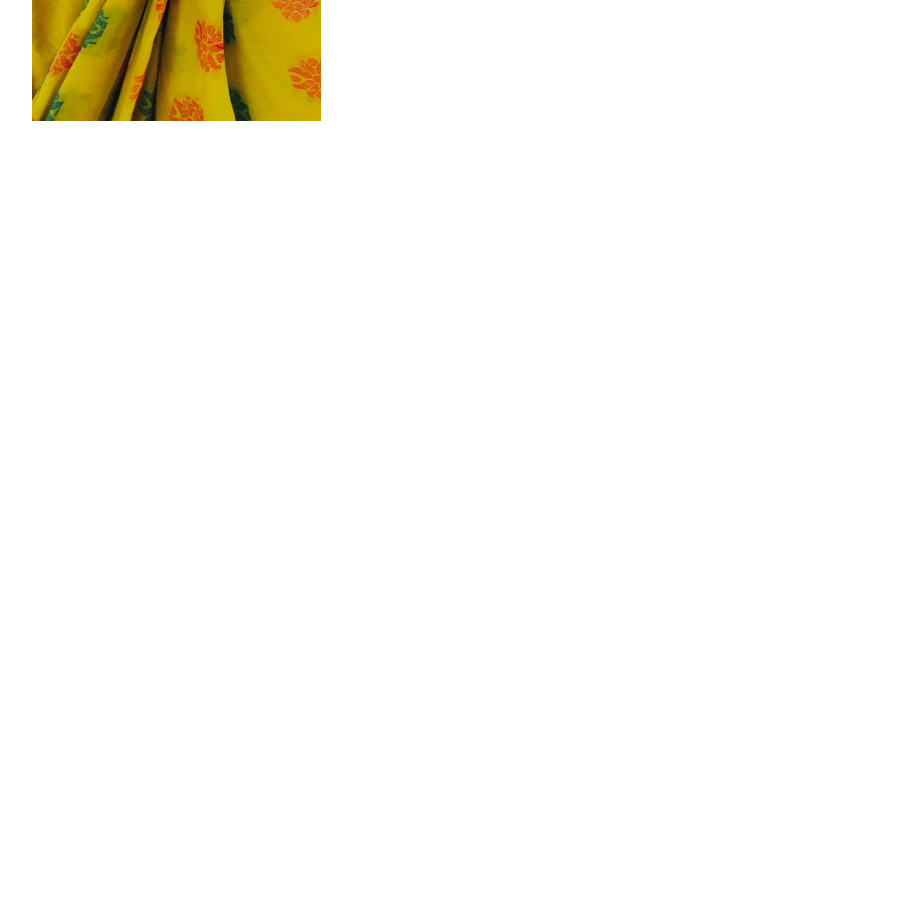
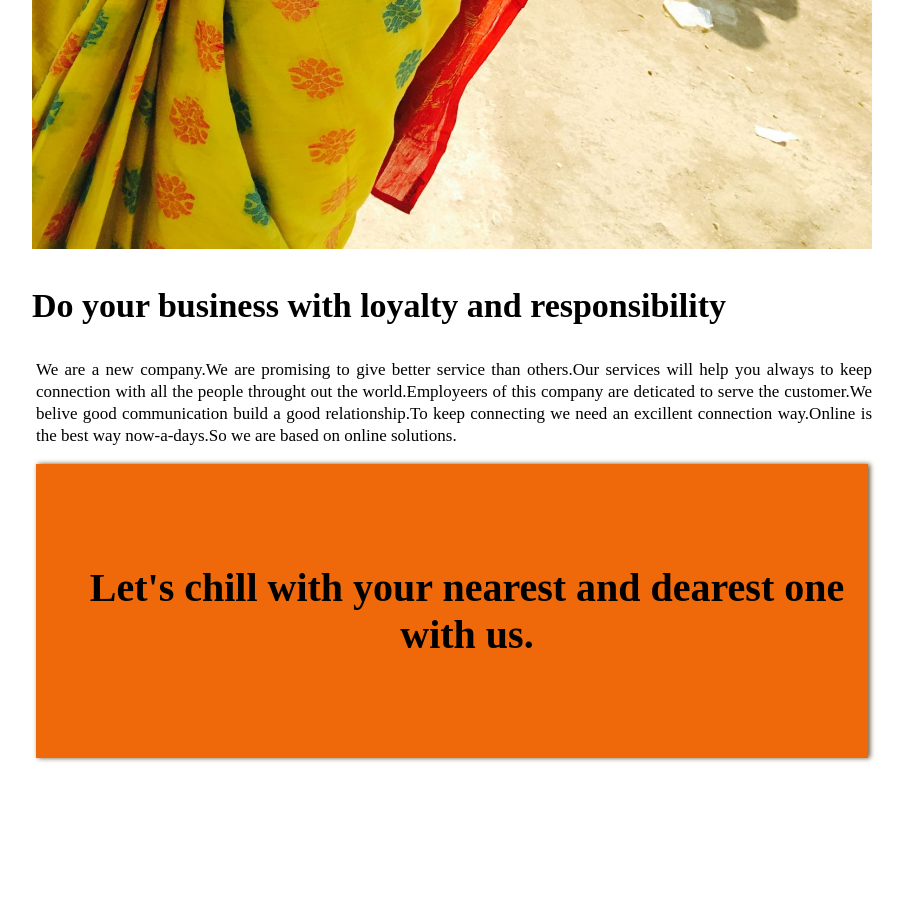
Before and after one commit to NipaDas/project_one, a plain HTML site: page index.html in a window 1280 px wide. Shown: the part 1404-2317 px from the top of the page, without its empty margins (188-1093 px from the left). After the commit the page ends 2242 px from the top, so only its background shows below. Drawn offline with Linux system fonts and the light colour scheme.

Commit message:
Add files via upload

```diff
--- a/css1/style1.css
+++ b/css1/style1.css
@@ -41,6 +41,5 @@ h3 {
     font-size: 34px;
     font-style: normal;
     margin-left: 0px;
-    margin-right: 670px;
     text-align: left;
 }
```
